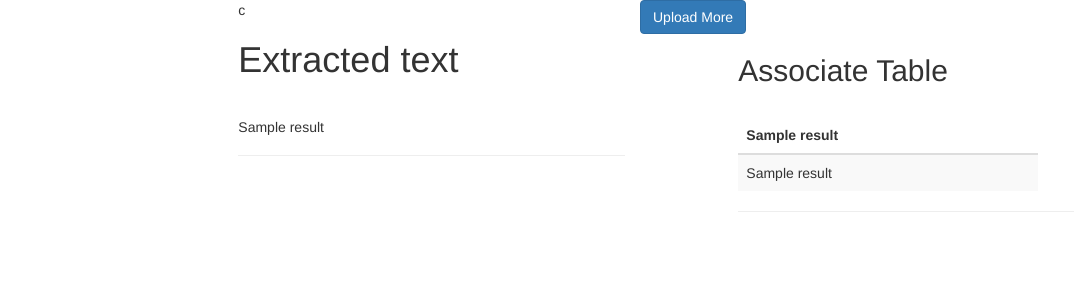
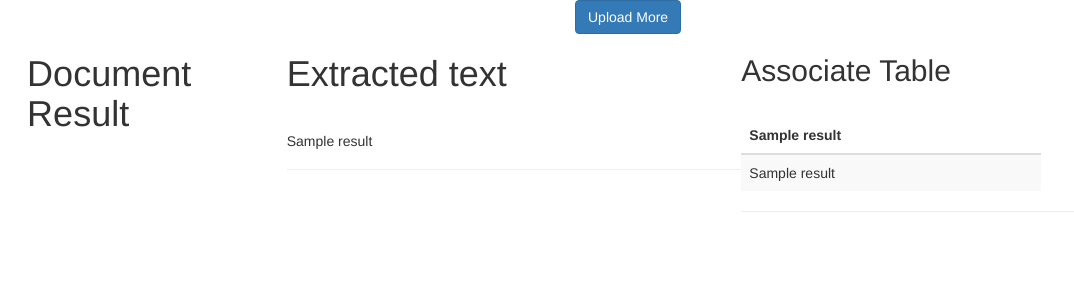
Before and after one commit to Krishan267/TableExtracter, a Flask app: template Table_Converter/templates/output.html in a window 1280 px wide. Shown: the top 300 px of the page, without its empty margins (0-1074 px from the left). Run offline with Flask 2, Linux system fonts and the light colour scheme; the template is opened without the code that fills it: most values are stand-ins (such as "Sample title", 1, 10 or a date in 2020); some libraries are stand-ins or nearby versions.

Commit message:
key changes and new output in frontend

```diff
--- a/Table_Converter/app.py
+++ b/Table_Converter/app.py
@@ -7,11 +7,14 @@
 app = Flask(__name__)
 
 
+API_version = "v2.1"
+
 # Endpoint URL
 endpoint = r"https://rnd.cognitiveservices.azure.com/"
 apim_key = "6a920a79fbc2465fa1bc9bd94ef59e7e"
-post_url = endpoint + "/formrecognizer/v2.1/layout/analyze"
-source = r"/Users/User/Downloads/CMS-460-508 Tan enabled (1) (1).pdf"
+model_id = "59deeb47-4548-4764-8dd2-a3e8d64f99f5"
+#post_url = endpoint + "/formrecognizer/v2.1/layout/analyze"
+post_url = endpoint + "/formrecognizer/%s/custom/models/%s/analyze" % (API_version, model_id)
 
 headers = {
 # Request headers
@@ -105,6 +108,10 @@
                 final_df.append({'rows':df_dataframe,'columns':columns})
                 #print(df)
 
+            if 'documentResults' in resp_json["analyzeResult"]:
+                print('-------------------------------------------')
+                print(resp_json["analyzeResult"]["documentResults"])
+                multiple_table_entries['document_result'] = resp_json["analyzeResult"]["documentResults"]
 
         multiple_table_entries['text'] = Exctracted_text
         multiple_table_entries['multiple_tables'] = final_df
--- a/Table_Converter/templates/output.html
+++ b/Table_Converter/templates/output.html
@@ -6,14 +6,33 @@
     <link href="//netdna.bootstrapcdn.com/bootstrap/3.1.1/css/bootstrap.min.css" rel="stylesheet" media="screen">
     <style>
       .container {
-        max-width: 1000px;
+        max-width: 1190px;
+
       }
+      .col-sm-offset-1 {
+    margin-left: -3.666667%;
+    margin-right: 10px;
+}
+
     </style>
   </head>
   <body>
     <div class="container">
       <div class="row">
-        <div class="col-sm-5 col-sm-offset-1">c
+        <div>
+          <button class="btn btn-primary" style="margin-left: 520px;" onclick="window.location.href= '/home'" />Upload More</button>
+        </div>
+        <div class="col-sm-3 col-sm-offset-1">
+          <h1>Document Result</h1>
+          <br>
+          {% if results %}
+            {% if 'document_result' in results %}
+            <p>{{ results['document_result'] }}</p>
+            {% endif %}
+
+          {% endif %}
+        </div>
+        <div class="col-sm-5 col-sm-offset-1">
           <h1>Extracted text</h1>
           <br>
           {% for result in results['text']%}
@@ -24,9 +43,6 @@
             <h4>{{ error }}</h4>
           {% endfor %}
           <br>
-        </div>
-        <div>
-            <button class="btn btn-primary" onclick="window.location.href= '/home'" />Upload More</button>
         </div>
         <div class="col-sm-5 col-sm-offset-1">
           {% if results %}
```
